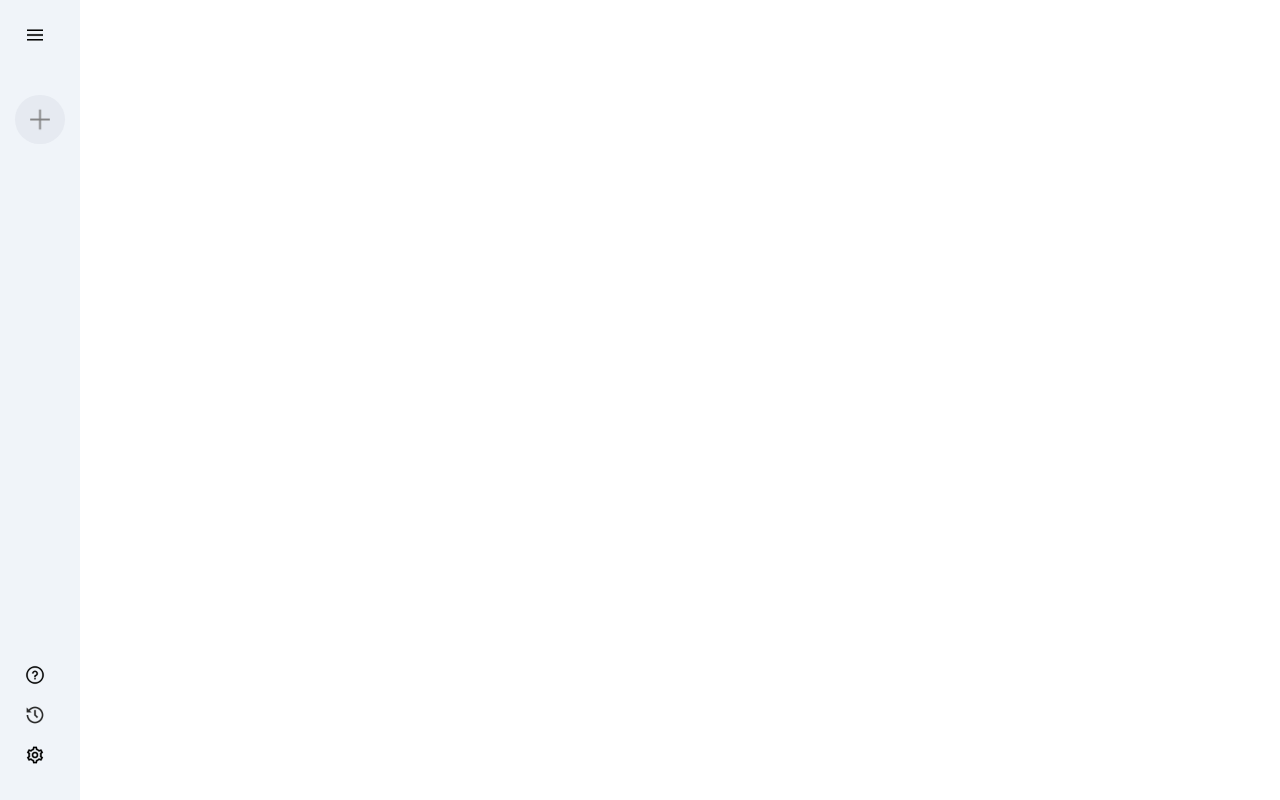
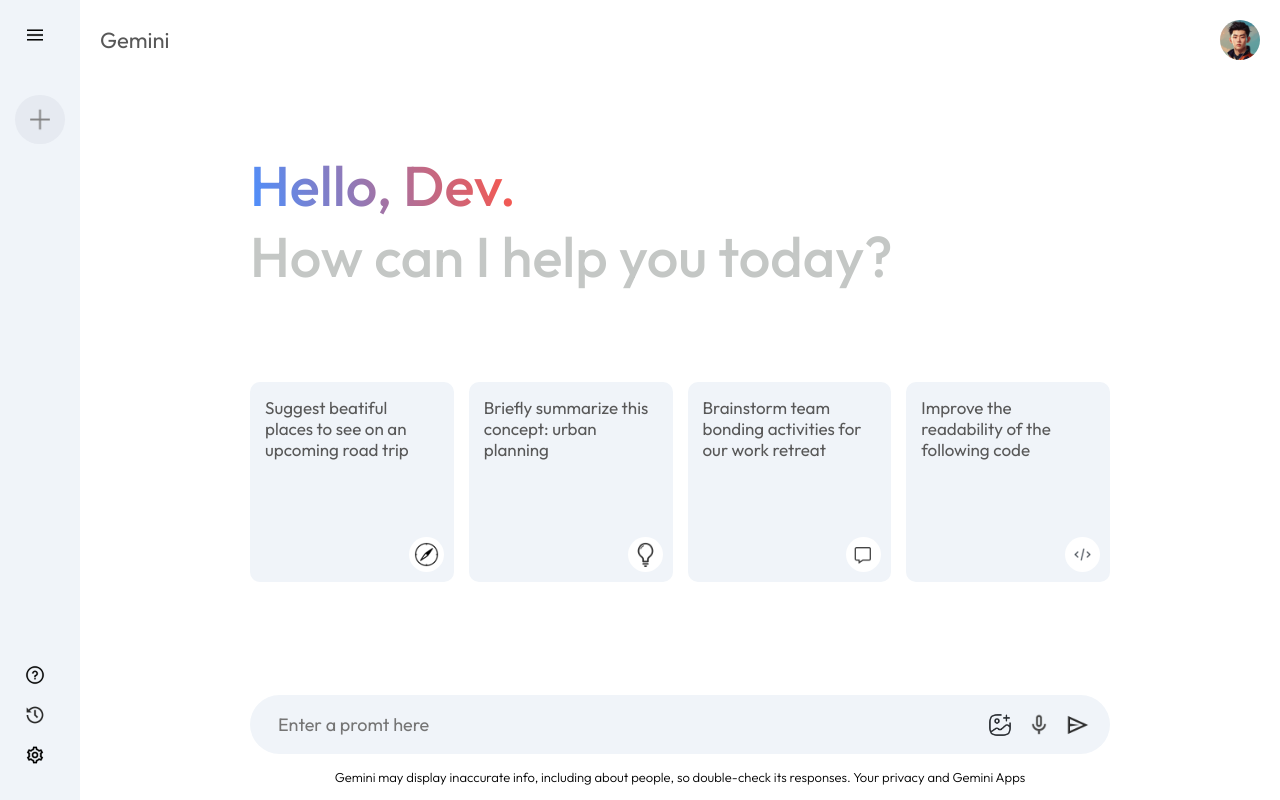
Before and after one commit to d-code-h/gemini-clone, a React (Vite) app: page / in a window 1280 px wide. Built offline with nearby package versions, Linux system fonts and the light colour scheme.

Commit message:
Add main section

```diff
--- a/src/App.tsx
+++ b/src/App.tsx
@@ -1,11 +1,13 @@
 import './App.css';
+import Main from './components/main/Main';
 import Sidebar from './components/sidebar/Sidebar';
 
 function App() {
   return (
-    <main>
+    <>
       <Sidebar />
-    </main>
+      <Main />
+    </>
   );
 }
 
--- /dev/null
+++ b/src/components/main/Main.css
@@ -0,0 +1,124 @@
+.main {
+  flex: 1;
+  min-height: 100vh;
+  width: 100%;
+  padding-bottom: 15vh;
+  position: relative;
+}
+
+.main .nav {
+  display: flex;
+  align-items: center;
+  justify-content: space-between;
+  font-size: 22px;
+  padding: 20px;
+  color: #585858;
+}
+
+.main .nav img {
+  width: 40px;
+  border-radius: 50%;
+}
+
+/* Main Container */
+.main-container {
+  max-width: 900px;
+  margin: auto;
+}
+
+.main .greet {
+  margin: 50px 0px;
+  font-size: 56px;
+  color: #c4c7c5;
+  font-weight: 500;
+  padding: 20px;
+}
+
+.main .greet span {
+  background: -webkit-linear-gradient(16deg, #4b90ff, #ff5546);
+  -webkit-background-clip: text;
+  background-clip: text;
+  -webkit-text-fill-color: transparent;
+}
+
+.main .cards {
+  display: grid;
+  grid-template-columns: repeat(auto-fill, minmax(180px, 1fr));
+  gap: 15px;
+  padding: 20px;
+}
+
+.main .card {
+  height: 200px;
+  padding: 15px;
+  background-color: #f0f4f9;
+  border-radius: 10px;
+  position: relative;
+  cursor: pointer;
+}
+
+.main .card img {
+  width: 35px;
+  padding: 5px;
+  position: absolute;
+  bottom: 10px;
+  right: 10px;
+  background-color: white;
+  border-radius: 20px;
+}
+
+.main .card p {
+  color: #585858;
+  font-size: 17px;
+}
+
+.main .card:hover {
+  background-color: #dfe4ea;
+}
+
+/* Main Bottom */
+.main-bottom {
+  position: absolute;
+  bottom: 0;
+  width: 100%;
+  max-width: 900px;
+  padding: 0px 20px;
+  margin: auto;
+}
+
+.search-box {
+  display: flex;
+  align-items: center;
+  justify-content: space-between;
+  gap: 20px;
+  background-color: #f0f4f9;
+  padding: 10px 20px;
+  border-radius: 50px;
+}
+
+.search-box img {
+  width: 24px;
+  cursor: pointer;
+}
+
+.search-box input {
+  flex: 1;
+  background: transparent;
+  border: none;
+  outline: none;
+  padding: 8px;
+  font-size: 18px;
+}
+
+.search-box div {
+  display: flex;
+  align-items: center;
+  gap: 15px;
+}
+
+.main .bottom-info {
+  font-size: 13px;
+  margin: 15px auto;
+  text-align: center;
+  font-weight: 300;
+}
--- /dev/null
+++ b/src/components/main/Main.tsx
@@ -0,0 +1,54 @@
+import { assets } from '../../assets/assets';
+import './Main.css';
+
+export default function Main() {
+  return (
+    <div className="main">
+      <div className="nav">
+        <p>Gemini</p>
+        <img src={assets.user_icon} alt="" />
+      </div>
+      <div className="main-container">
+        <div className="greet">
+          <p>
+            <span>Hello, Dev.</span>
+          </p>
+          <p>How can I help you today?</p>
+        </div>
+        <div className="cards">
+          <div className="card">
+            <p>Suggest beatiful places to see on an upcoming road trip</p>
+            <img src={assets.compass_icon} alt="" />
+          </div>
+          <div className="card">
+            <p>Briefly summarize this concept: urban planning</p>
+            <img src={assets.bulb_icon} alt="" />
+          </div>
+          <div className="card">
+            <p>Brainstorm team bonding activities for our work retreat</p>
+            <img src={assets.message_icon} alt="" />
+          </div>
+          <div className="card">
+            <p>Improve the readability of the following code</p>
+            <img src={assets.code_icon} alt="" />
+          </div>
+        </div>
+
+        <div className="main-bottom">
+          <div className="search-box">
+            <input type="text" placeholder="Enter a promt here" />
+            <div>
+              <img src={assets.gallery_icon} alt="" />
+              <img src={assets.mic_icon} alt="" />
+              <img src={assets.send_icon} alt="" />
+            </div>
+          </div>
+          <p className="bottom-info">
+            Gemini may display inaccurate info, including about people, so
+            double-check its responses. Your privacy and Gemini Apps
+          </p>
+        </div>
+      </div>
+    </div>
+  );
+}
```
